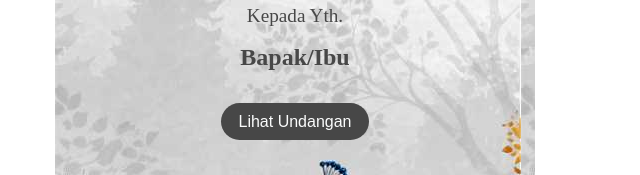
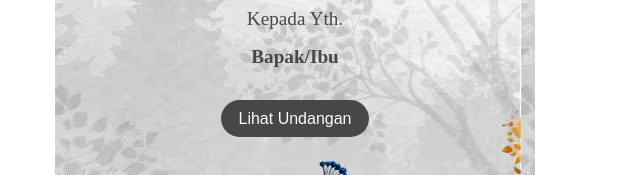
Before and after one commit to Fofredigi16/Wedding-Fadli-Ochi, a plain HTML site: page index.html in a window 1280 px wide. Shown: the part 464-639 px from the top of the page, 345-985 px from the left. Drawn offline with nearby package versions, Linux system fonts and the light colour scheme.

Commit message:
Update style.css

```diff
--- a/style.css
+++ b/style.css
@@ -94,7 +94,7 @@ h1 {
 }
 .kpYt {
   font-family: "Merriweather", serif;
-  margin-bottom: 1.1rem;
+  margin-bottom: 1rem;
   font-weight: 300;
   font-style: normal;
   font-size: 1.2rem;
@@ -105,7 +105,7 @@ h1 {
   font-family: "Merriweather", serif;
   font-weight: bold;
   font-style: normal;
-  font-size: 1.5rem;
+  font-size: 1.2rem;
   margin-top: 0.2rem;
   color: var(--greyblack);
 }
@@ -523,7 +523,7 @@ h1 {
 .wedGift-card {
   width: 100%;
   max-width: 350px;
-  max-height: 710px;
+  max-height: 750px;
   margin-top: 2rem;
   padding: 3rem 1rem;
   border-radius: 20px;
```
